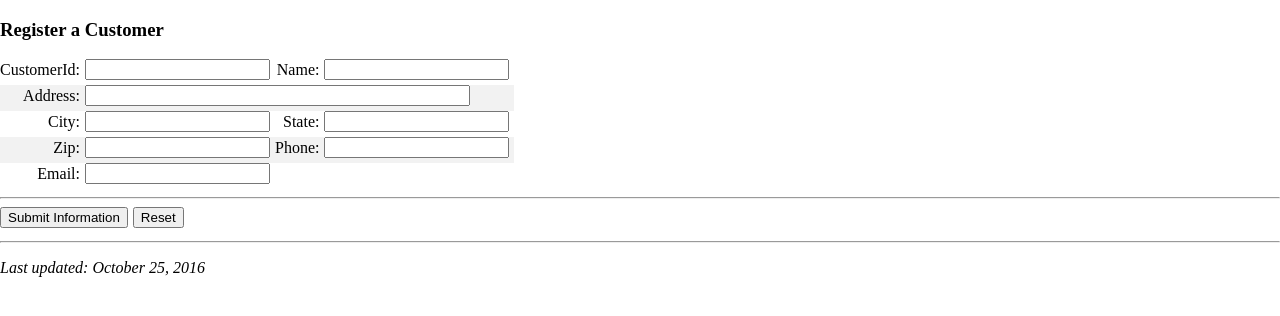
After one commit to DeanTuesday/csc423_source, a PHP site: page /addCustomer.php in a window 1280 px wide. The commit adds this page. Shown: the top 316 px of the page. Run offline with PHP 8.4, Linux system fonts and the light colour scheme.

Commit message:
mason initial commit

```diff
--- /dev/null
+++ b/public_html/addCustomer.php
@@ -0,0 +1,165 @@
+<!doctype html>
+<html>
+    <head>
+        <meta charset="utf-8">
+        <title>Add Vendor</title>
+        <link rel="stylesheet" type="text/css" href="./css/styles.css" />
+        <script type="text/javascript">
+			function validateFunction(){
+				//validateVCode();
+				//validateVName();
+				//validateAddress();
+				//validateCity();
+				//validateState();
+				//validateZip();
+				//validatePhone();
+				//validateContactName();
+			}
+			function validateVCode(){
+				var vc = document.getElementById("vcode").value;
+				if (!/^[a-zA-Z0-9]*$/.test(vc)||/^$/.test(vc)){
+                    alert("Vendor Code was not valid.");
+				}
+			}
+			function validateVName(){
+				var vn = document.getElementById("vname").value;
+				if (!/^[a-zA-Z]+-? ?[a-zA-Z]*$/.test(vn)){
+                    alert("Vendor name was not valid.");
+				}
+			}
+			function validateAddress(){
+				var a = document.getElementById("address").value;
+				if (!/^[\d]+ [a-zA-Z]+ [a-zA-Z]+\.?$/.test(a)){
+					alert("Address was not valid.");
+				}
+			}
+			function validateCity(){
+				var city = document.getElementById("city").value;
+				if (!/^[a-zA-Z]+[a-zA-Z -]*$/.test(city)){
+					alert("City was not valid.");
+				}
+			}
+			function validateState(){
+				var state = document.getElementById("state").value;
+				if (!/^[a-zA-Z]+[- ]*[a-zA-Z]*$/.test(state)){
+					alert("State was not valid.");
+				}
+			}
+			function validateZip(){
+				var zip = document.getElementById("zip").value;
+				if (!/[0-9]{5}/.test(zip)){
+                    alert("Zip code was not valid.");
+				}
+			}
+			function validatePhone(){
+				var phone = document.getElementById("phone").value;
+				if (!/^[0-9]{3}[ -]?[0-9]{3}[ -]?[0-9]{4}$/.test(phone)){
+                    alert("Phone Number was not valid.");
+				}
+			}
+			function validateContactName(){
+				var cn = document.getElementById("contact").value;
+				if (!/^[a-zA-Z]+[a-zA-Z -]*$/.test(cn)){
+                    alert("Contact Name was not valid.");
+				}
+			}
+			function validatePassword(){
+				var pwd = document.getElementById("pwd").value;
+				if (!/^[a-zA-Z0-9]+[a-zA-Z -]*$/.test(pwd)){
+                    alert("Contact Name was not valid.");
+				}
+			}
+		</script>
+    </head>
+
+    <body>
+		<?php
+			if(isset($_POST['submitCheck'])) {
+				$addr = 'csdb.brockport.edu';
+				$user = 'wdean2';
+				$pass = 'csc423?';
+				$db = 'fal16_csc423_wdean2';
+
+				//$conn = new mysqli($addr, $user, $pass, $db);
+				$conn = mysql_connect($addr, $user, $pass);
+
+				if (!$conn){
+					die('Could not connect: '.mysql_error());
+				}
+				else{
+					echo("Connected to Database<br>");
+				}
+
+                mysql_select_db($db);
+
+				    $cId = $row["CustomerId"];
+				    $cName = $row["Name"];
+					$cAddress = $row["Address"];
+					$cCity = $row["City"];
+					$cState = $row["State"];
+					$cZip = $row["ZIP"];
+					$cPhone = $row["Phone"];
+					$cEmail = $row["Email"];
+
+				$sql = "insert into Customer (CustomerId, Name, Address, City, State, ZIP, Phone, Email) ".
+						"values ('$cId', '$cName', '$cAddress', '$cCity', '$cState', '$cZip', '$cPhone', '$cEmail')";
+
+				// mysql_select_db('fal16_csc423_wdean2');
+				$result = mysql_query($sql);
+				// $result = $db->query($sql);
+
+				if(!$result ) {
+				   die('Could not enter data: ' . mysql_error());
+				}
+
+				echo "Entered data successfully\n";
+
+				mysql_close($conn);
+			}
+			else{
+		?>
+
+    	<div>
+        	<form method="POST" action="addCustomer.php" name="addCustomer">
+                <h3>Register a Customer</h3>
+                <table>
+                    <tr>
+                        <td align="right">CustomerId:</td><td><input type="text" name="cId" id="cId"></td>
+                        <td align="right">Name:</td><td><input type="text" name="cName" id="cName"></td>
+                    </tr>
+                    <tr>
+                        <td align="right">Address:</td><td colspan="3" align="left"><input type="text" size="45" name="cAddress" id="cAddress"></td>
+                    </tr>
+                    <tr>
+                        <td align="right">City:</td><td><input type="text" name="cCity" id="cCity"></td>
+                        <td align="right">State:</td><td><input type="text" name="cState" id="cState"></td>
+                    </tr>
+                    <tr>
+                        <td align="right">Zip:</td><td><input type="text" name="cZip" id="cZip"></td>
+                        <td align="right">Phone:</td><td><input type="text" name="cPhone" id="cPhone"></td>
+                    </tr>
+                    <tr>
+                        <td align="right">Email:</td><td><input type="text" name="cEmail" id="cEmail"></td>
+                    </tr>
+
+                </table>
+                <hr/>
+                <table>
+                    <tr>
+                        <td><button type="submit" onclick="validateFunction()">Submit Information</button></td>
+                        <td><input type="reset"></td>
+                    </tr>
+                </table>
+                <hr/>
+                <p>
+                    <i>Last updated:
+                        <!-- #BeginDate format:Am1 -->October 25, 2016<!-- #EndDate --></i>
+                </p>
+                <input type="hidden" name="submitCheck">
+            </form>
+            </div>
+        <?php
+			}
+		?>
+    </body>
+</html>
--- a/public_html/index.php
+++ b/public_html/index.php
@@ -27,6 +27,7 @@ echo "
 				<td><a href='SelectVendorToUpdate.php' class='button'>Update A Vendor</a></td>
 				<td><a href='selectItemToUpdate.php' class='button'>Update An Item</a></td>
 				<td><a href='SelectLocationToUpdate.php' class='button'>Update A Location</a></td>
+				<td><a href='addCustomer.php' class='button'>Add A Customer</a></td>
 				<td><a href='SelectCustomerToUpdate.php' class='button'>Update A Customer</a></td>
 				<td><a href='additem.php' class='button'>Add Item</a></td>
 			</tr>
```
